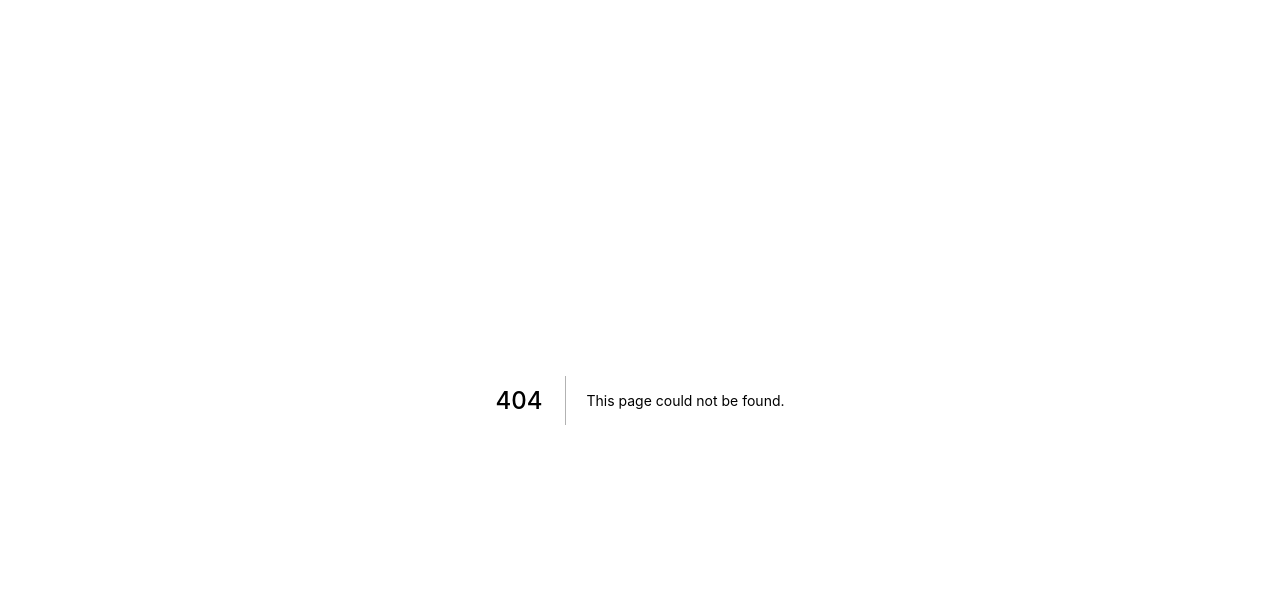
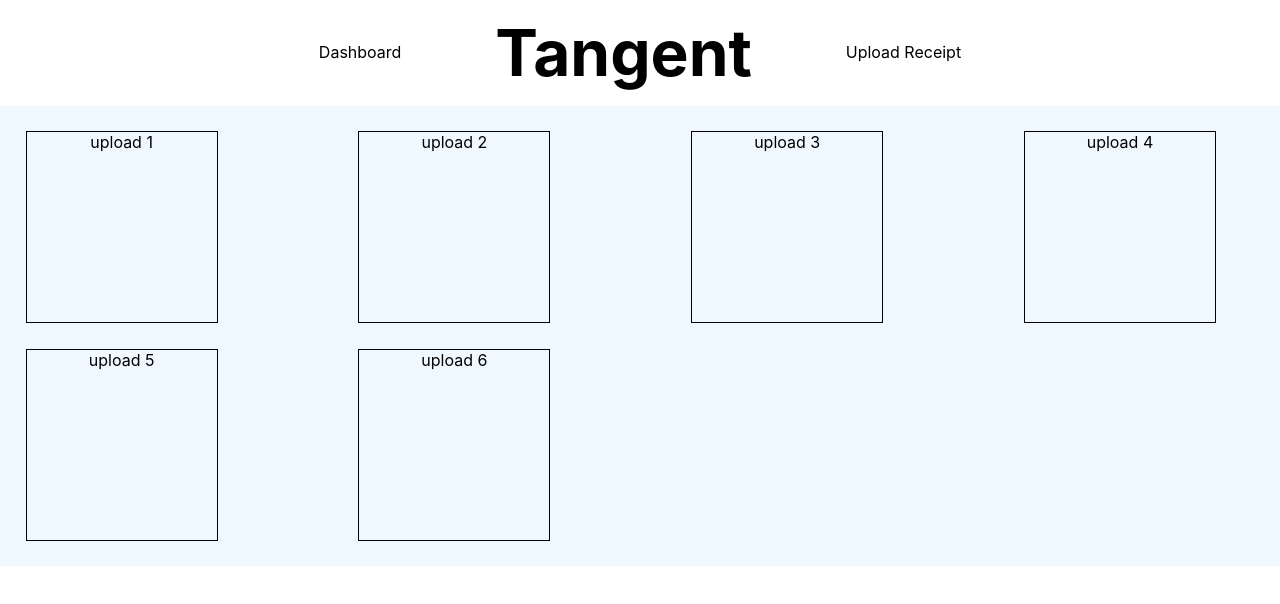
Before and after one commit to Tantrum-Tangent/Tangent, a Next.js app: page /dashboard in a window 1280 px wide. Before the commit this address had no page. Shown: the top 604 px of the page. Built offline with nearby package versions, Linux system fonts and the light colour scheme.

Commit message:
commit before pull

```diff
--- /dev/null
+++ b/components/header.js
@@ -0,0 +1,16 @@
+import Link from "next/link";
+import styles from "../styles/Header.module.css";
+
+export default function Header() {
+  return (
+    <div className={styles.header}>
+      <Link href="./dashboard">
+        <a className={styles.link}>Dashboard</a>
+      </Link>
+      <h1 className={styles.title}>Tangent</h1>
+      <Link href="./">
+        <a className={styles.link}>Upload Receipt</a>
+      </Link>
+    </div>
+  );
+}
--- /dev/null
+++ b/pages/dashboard.js
@@ -0,0 +1,24 @@
+import React from "react";
+import styles from "../styles/Dashboard.module.css";
+import Header from "../components/header";
+
+export default function Dashboard() {
+  return (
+    <div>
+      <Header />
+      <main className={styles.main}>
+        <div className={styles.listOfUploads}>
+          {
+            //for each upload insert div
+          }
+          <div>upload 1</div>
+          <div>upload 2</div>
+          <div>upload 3</div>
+          <div>upload 4</div>
+          <div>upload 5</div>
+          <div>upload 6</div>
+        </div>
+      </main>
+    </div>
+  );
+}
--- /dev/null
+++ b/styles/Dashboard.module.css
@@ -0,0 +1,17 @@
+.main {
+}
+
+.listOfUploads {
+  background-color: aliceblue;
+  display: grid;
+  grid-template-columns: 25% 25% 25% 25%;
+  grid-gap: 2vw;
+  padding: 2vw;
+}
+
+.listOfUploads > div {
+  border: 1px solid black;
+  height: 15vw;
+  width: 15vw;
+  text-align: center;
+}
--- /dev/null
+++ b/styles/Header.module.css
@@ -0,0 +1,21 @@
+.header {
+  display: flex;
+  justify-content: space-around;
+  width: 100%;
+  padding: 1rem 17rem;
+}
+
+.title {
+  margin: 0;
+  line-height: 1.15;
+  font-size: 4rem;
+}
+
+.title {
+  text-align: center;
+}
+
+.link {
+  font-size: 1rem;
+  margin-top: 2vw;
+}
```
